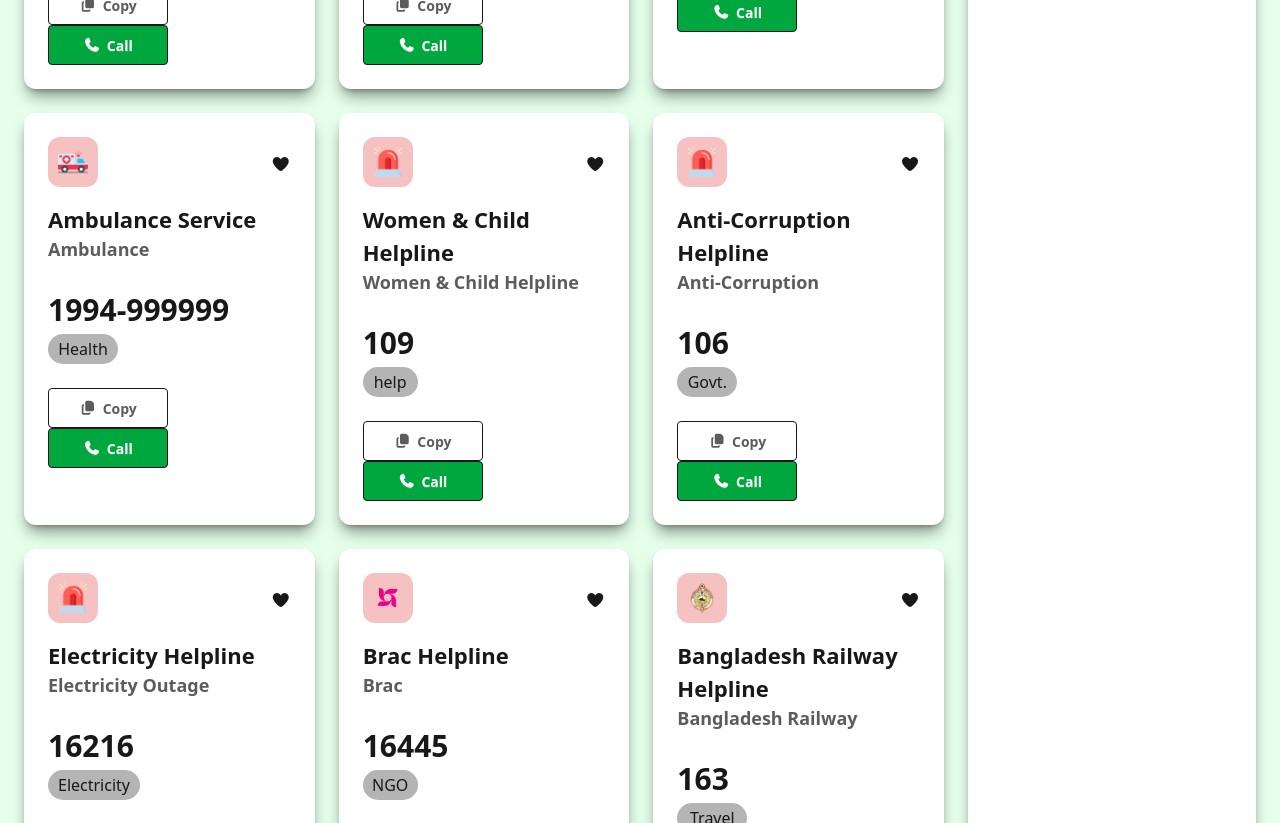
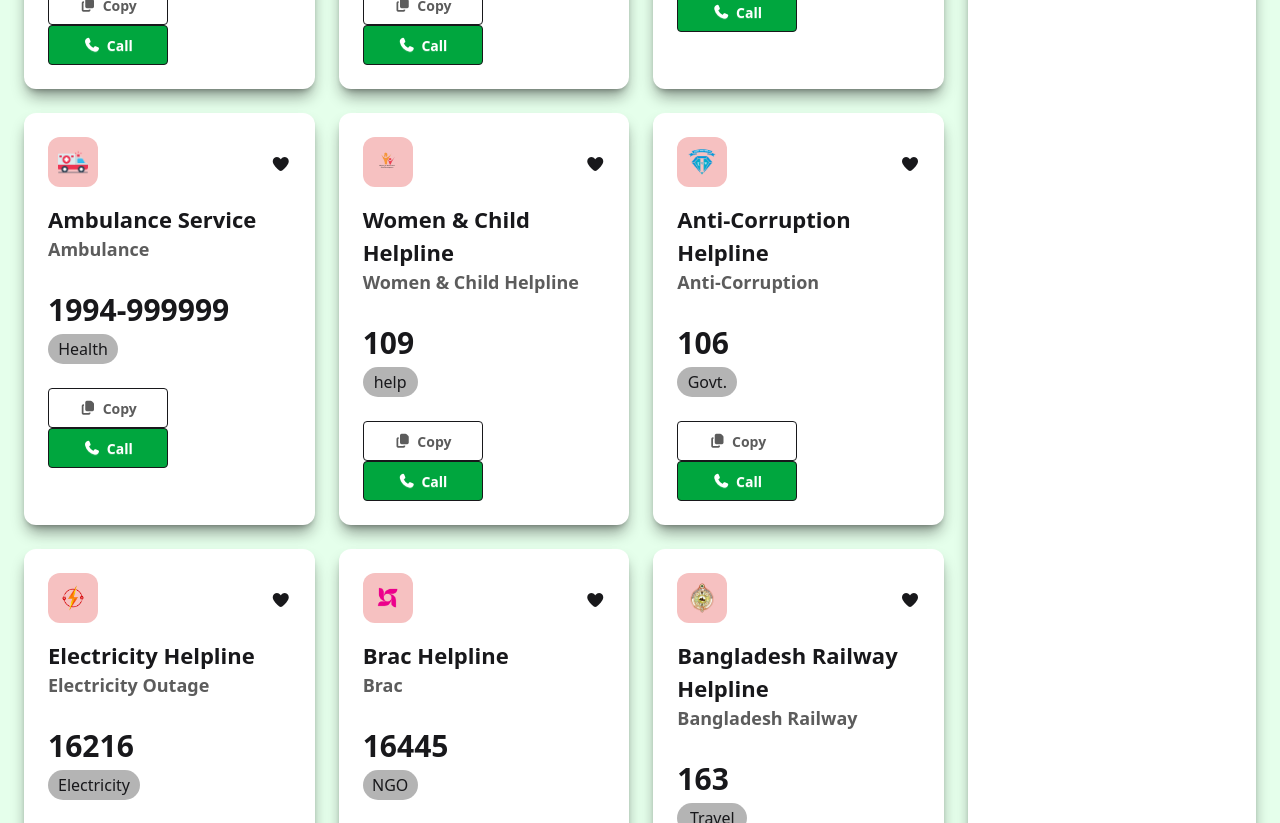
Before and after one commit to fahim1105/emergency-hotline, a plain HTML site: page index.html in a window 1280 px wide. Shown: the part 680-1503 px from the top of the page. Drawn offline with nearby package versions, Linux system fonts and the light colour scheme.

Commit message:
add some new logo

```diff
--- a/index.html
+++ b/index.html
@@ -117,7 +117,7 @@
             <!-- Women & Child Helpline -->
             <div class="bg-white p-6 rounded-xl shadow-lg shadow-[#0d0d0d6d]">
                 <div class="flex items-center justify-between">
-                    <img class="bg-[#f6c1c1] rounded-xl p-[10px] h-[50px] " src="assets/emergency.png" alt="">
+                    <img class="bg-[#f6c1c1] rounded-xl p-[10px] h-[50px] " src="assets/woman_and_child_care.png" alt="">
                     <p id="women_and_child_heart" class="h-[20px]"><i class="fa-solid fa-heart"></i></p>
                 </div>
                 <div>
@@ -134,7 +134,7 @@
             <!-- Anti-Corruption Helpline -->
             <div class="bg-white p-6 rounded-xl shadow-lg shadow-[#0d0d0d6d]">
                 <div class="flex items-center justify-between">
-                    <img class="bg-[#f6c1c1] rounded-xl p-[10px] h-[50px] " src="assets/emergency.png" alt="">
+                    <img class="bg-[#f6c1c1] rounded-xl p-[10px] h-[50px] " src="assets/dudok-commision-logo.png" alt="">
                     <p id="curruption_heart" class="h-[20px]"><i class="fa-solid fa-heart"></i></p>
                 </div>
                 <div>
@@ -151,7 +151,7 @@
             <!-- Electricity Helpline -->
             <div class="bg-white p-6 rounded-xl shadow-lg shadow-[#0d0d0d6d]">
                 <div class="flex items-center justify-between">
-                    <img class="bg-[#f6c1c1] rounded-xl p-[10px] h-[50px] " src="assets/emergency.png" alt="">
+                    <img class="bg-[#f6c1c1] rounded-xl p-[10px] h-[50px] " src="assets/electric.png" alt="">
                     <p id="electricity_heart" class="h-[20px]"><i class="fa-solid fa-heart"></i></p>
                 </div>
                 <div>
```
Also changed, not shown: assets/dudok-commision-logo.png (added), assets/electric.png (added), assets/woman_and_child_care.png (added).
